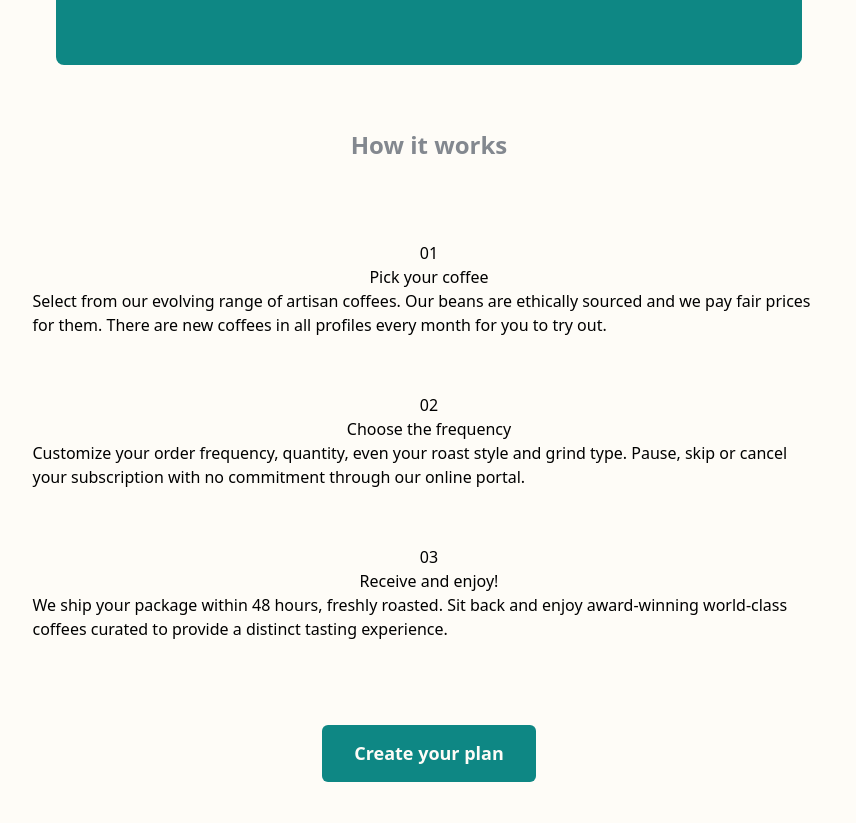
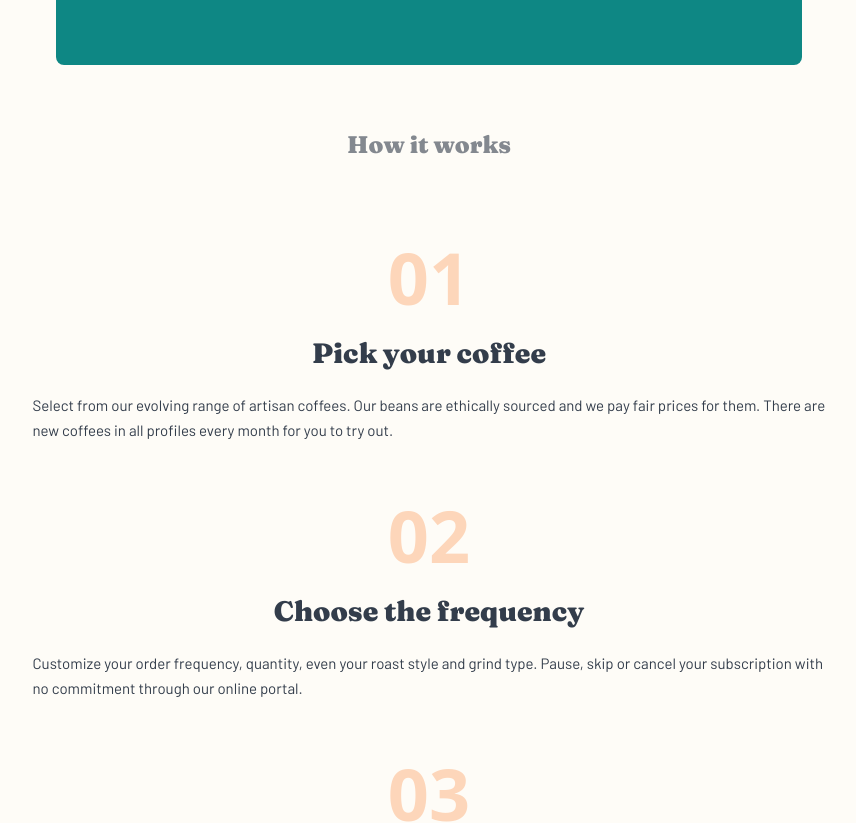
Before and after one commit to tikosaghinadze/cofeeroasters-subscription, a React (Vite) app: page /plan in a window 1280 px wide. Shown: the part 3220-4043 px from the top of the page, without its empty margins (211-1067 px from the left). Built offline with nearby package versions, Linux system fonts and the light colour scheme.

Commit message:
feat:for with stem components and style them

```diff
--- a/src/components/home/Step.jsx
+++ b/src/components/home/Step.jsx
@@ -1,9 +1,15 @@
 const Step = (props) => {
   return (
     <div className="w-full flex flex-col items-center">
-      <h2>{props.step}</h2>
-      <h3>{props.title}</h3>
-      <p>{props.description}</p>
+      <h2 className="fraunces font-black text-[72px] leading-[72px] text-cream">
+        {props.step}
+      </h2>
+      <h3 className="font-body-font1 text-darkBlue font-black text-[28px] leading-8 mt-6">
+        {props.title}
+      </h3>
+      <p className="text-[15px] font-body-font2  text-darkBlue leading-[25px] font-normal mt-6 text-center md:text-left">
+        {props.description}
+      </p>
     </div>
   );
 };
--- a/src/components/home/Steps.jsx
+++ b/src/components/home/Steps.jsx
@@ -3,7 +3,7 @@ import Step from "./Step";
 const Steps = (props) => {
   return (
     <div className="mt-[660px] w-full flex flex-col items-center">
-      <h2 className="font-body-fon1 font-black text-2xl text-gray">
+      <h2 className=" font-black font-body-font1 text-2xl text-gray">
         How it works
       </h2>
       <ul className="list-none flex mb-10 flex-col items-center mt-20 gap-y-14 w-full">
@@ -18,7 +18,7 @@ const Steps = (props) => {
           );
         })}
       </ul>
-      <button className="no-underline fraunces font-black text-lg leading-[25px] text-light px-8 py-4 rounded-md bg-hulk md:mt-11">
+      <button className="no-underline font-body-font1 font-black text-lg leading-[25px] text-light px-8 py-4 rounded-md bg-hulk md:mt-11">
         Create your plan
       </button>
     </div>
```
